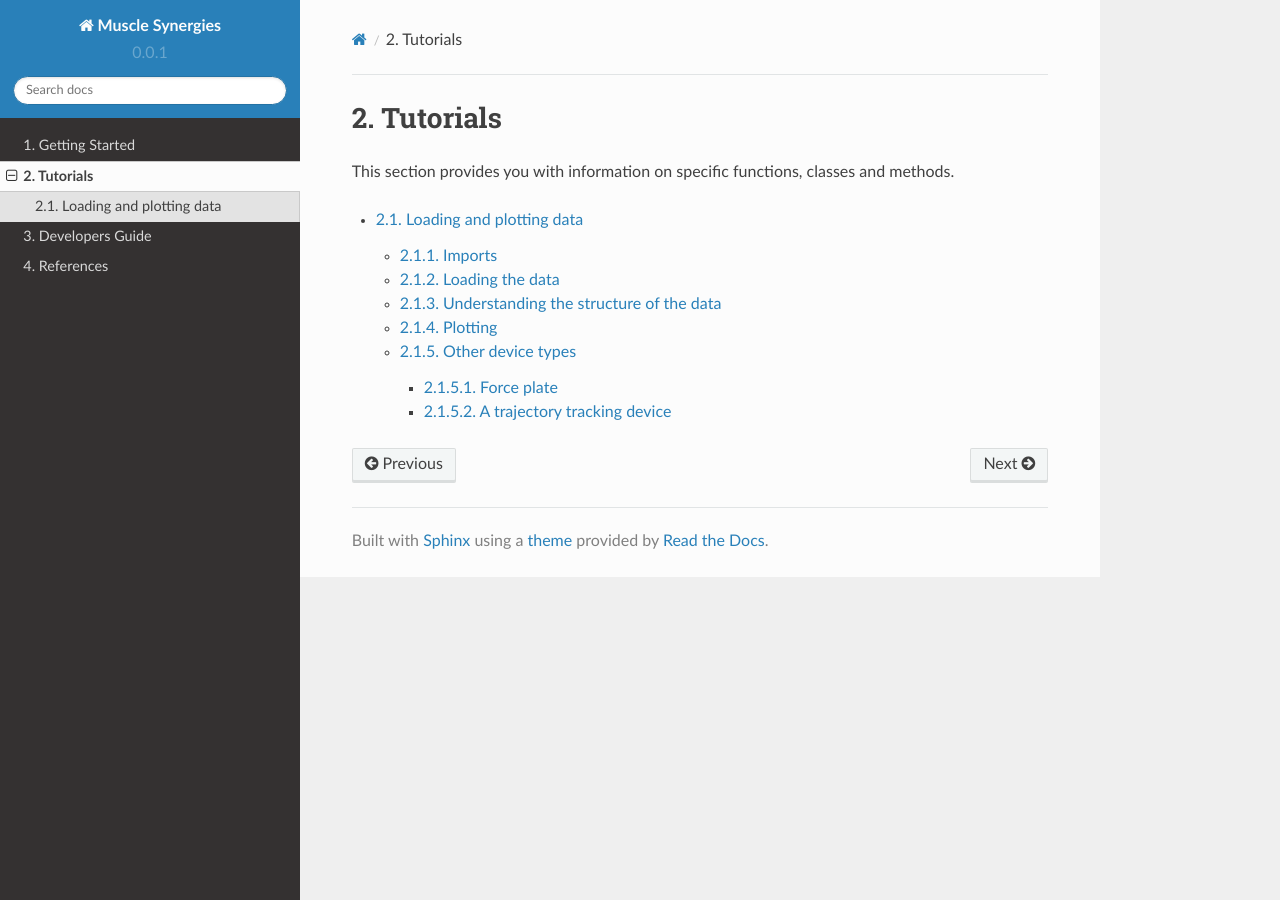
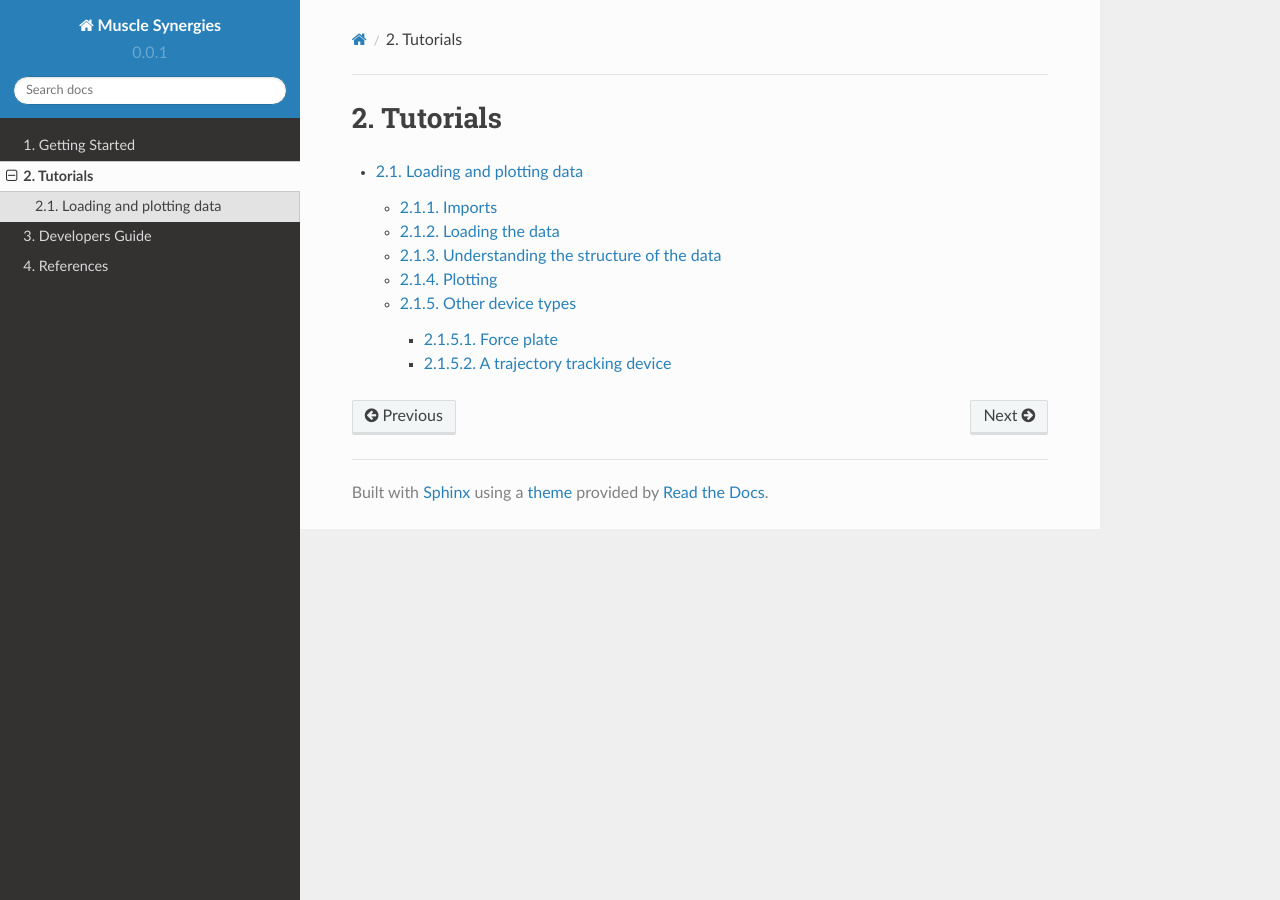
Before and after one commit to elvis-sik/muscle_synergies, a Sphinx documentation site: the page built from docs/source/tutorials/index.rst, in a window 1280 px wide. Built offline with Sphinx 7.4.7 and the Read the Docs theme 2.0.0, drawn with Linux system fonts in a browser that asks for light colours; pages that are not in the unit, such as notebooks, are missing from menus.

Commit message:
Remove incorrect metalinguistic remark from docs
Steven Pinker's book on writing convinced me to use that kind of
sentence sparingly. In this case, it was actually incorrect: the section
contains _tutorials_ not information on functions / classes / methods.
IMO the title suffices to communicate that.

```diff
--- a/docs/source/tutorials/index.rst
+++ b/docs/source/tutorials/index.rst
@@ -3,8 +3,6 @@
 Tutorials
 #########
 
-This section provides you with information on specific functions, classes and methods.
-
 .. toctree::
 
    Loading and plotting data.ipynb
```
